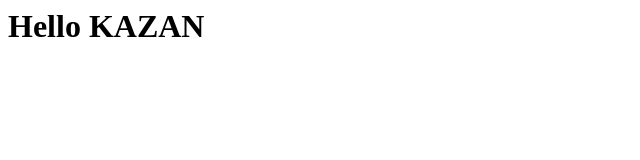
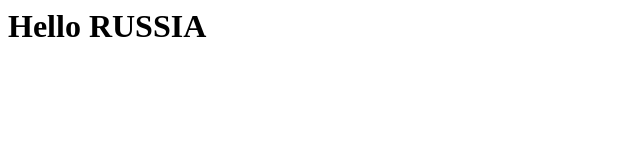
Before and after one commit to TanyaBitkova336/git-sample2, a plain HTML site: page index.html in a window 1280 px wide. Shown: the full height of the page, 0-640 px from the left. Drawn offline with Linux system fonts and the light colour scheme.

Commit message:
5th commit

```diff
--- a/index.html
+++ b/index.html
@@ -1 +1 @@
-<h1> Hello KAZAN </h1>
+<h1> Hello RUSSIA </h1>
```
